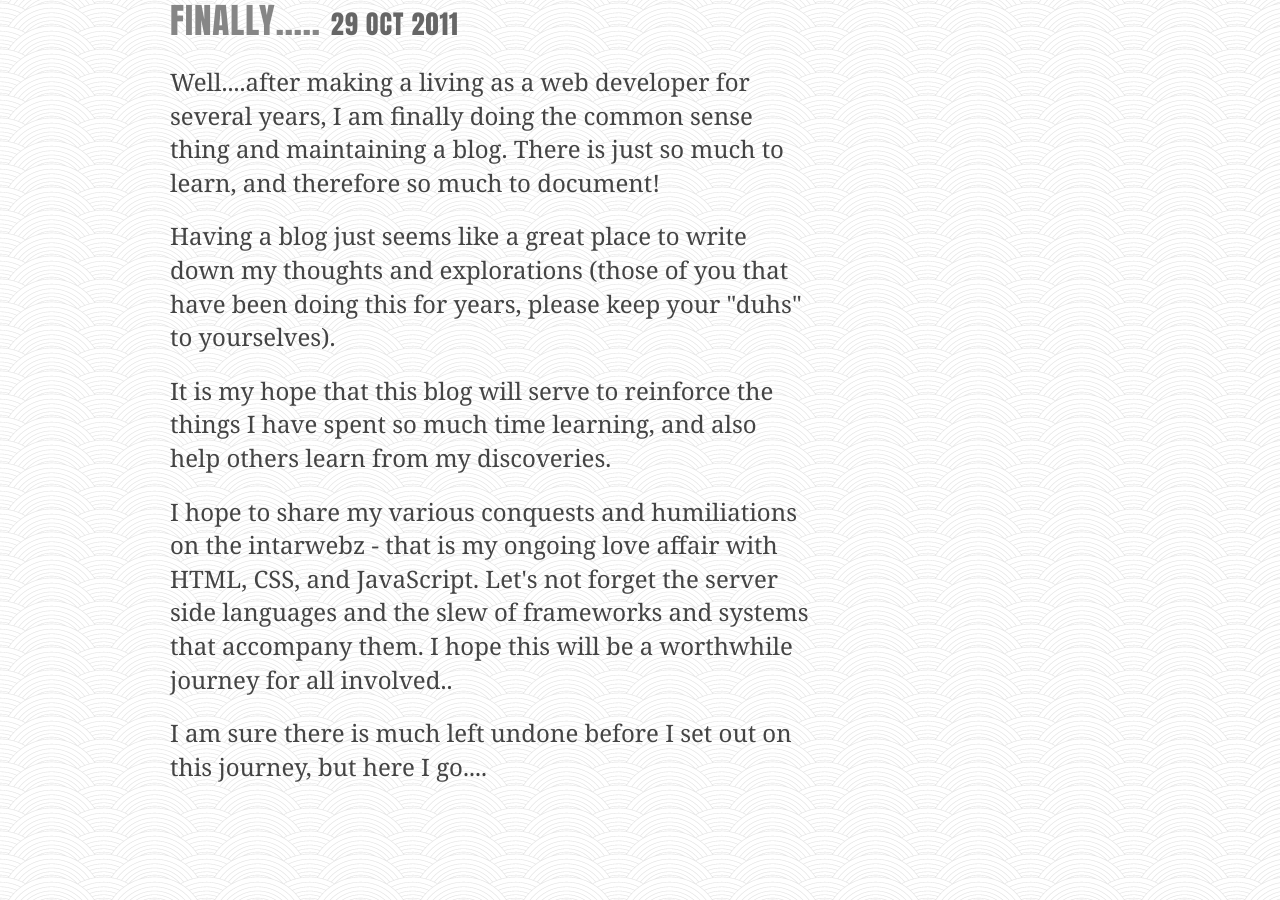
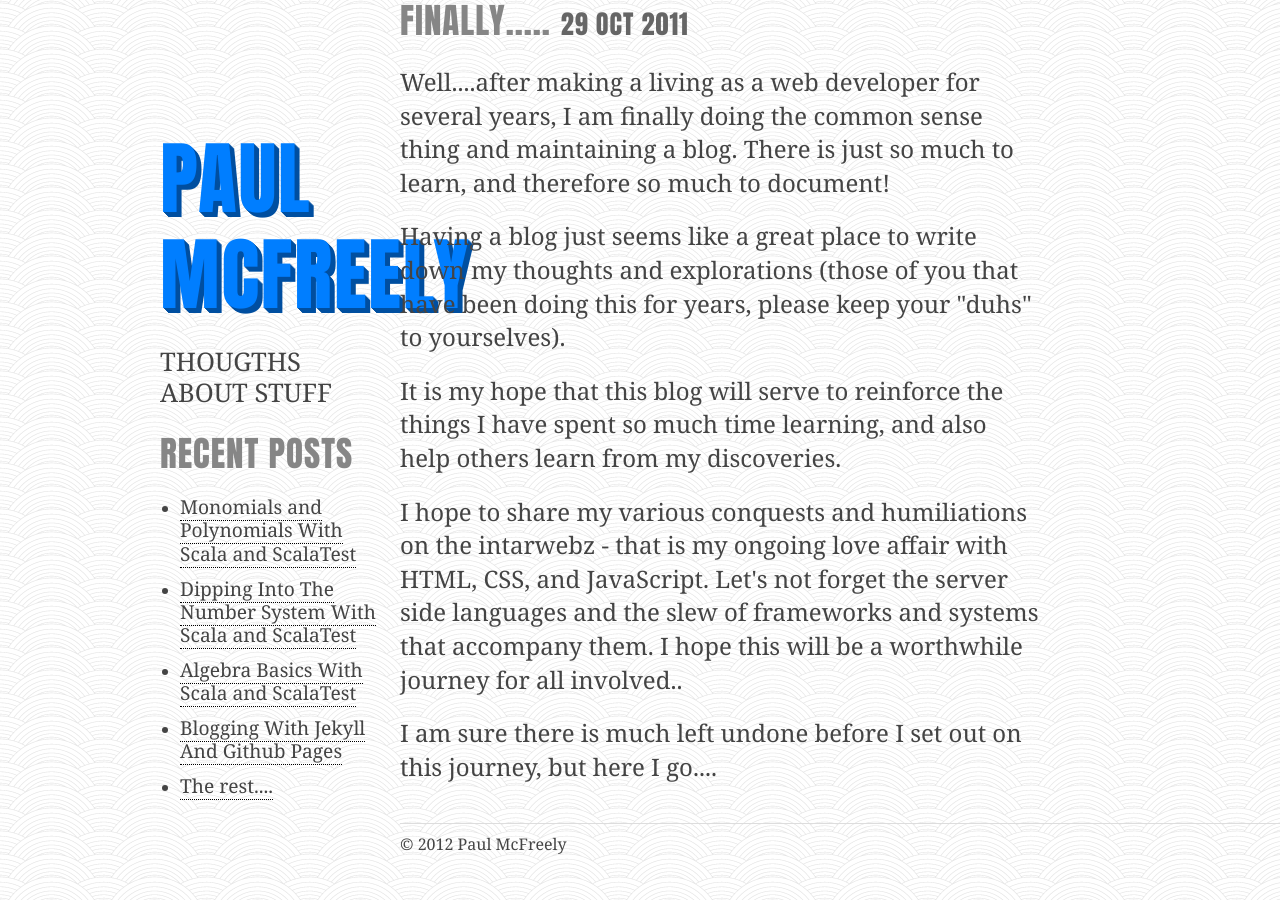
Before and after one commit to McFreely/mcfreely.github.com, a Jekyll site: the page built from _posts/2011-10-29-finally.html, in a window 1280 px wide and 900 px high. Built offline with Jekyll 4.4.1, drawn with Linux system fonts in a browser that asks for light colours.

Commit message:
sidebar to the left second try

```diff
--- a/_layouts/post.html
+++ b/_layouts/post.html
@@ -1,4 +1,5 @@
 {% include head.html %}
+{% include sidebar.html %}
 <div class="eleven columns omega">
 	<div id="main" role="main">
 		<article>
@@ -6,5 +7,5 @@
 			{{ content }}
 		</article>
 </div>
-{% include sidebar.html %}
+
 {% include footer.html %}
```
